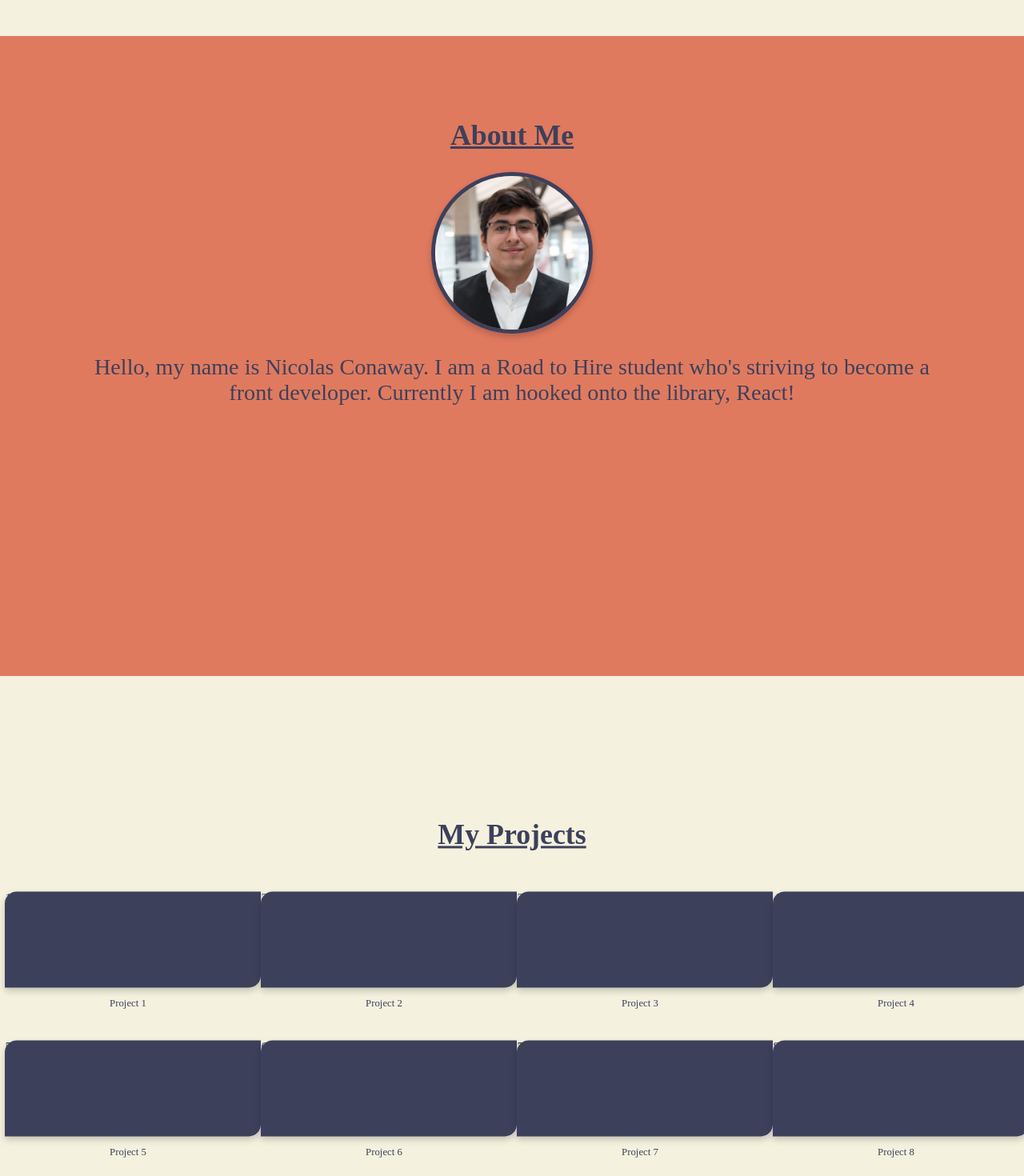
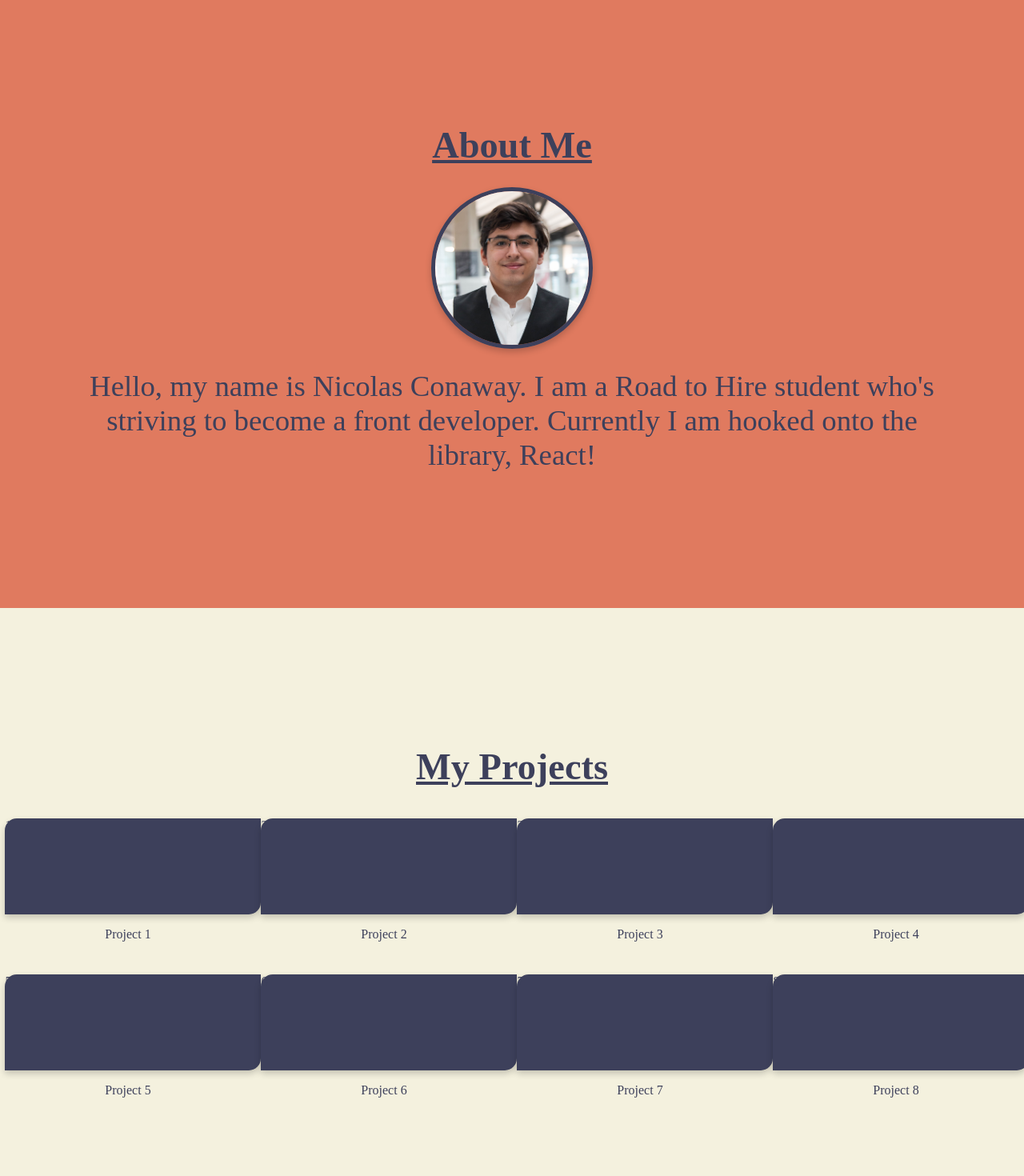
Before and after one commit to NicolasConaway/portfolio-project, a React (Create React App) app: page / in a window 1280 px wide. Shown: the part 840-2310 px from the top of the page at 80% size. Built offline with nearby package versions, Linux system fonts and the light colour scheme; a web font is replaced by a local one.

Commit message:
fourth commit

```diff
--- a/src/App.js
+++ b/src/App.js
@@ -1,6 +1,5 @@
 import React from 'react';
 import './App.css';
-import Navbar from './Components/Navbar/index'
 import Title from './Components/Title/index'
 import About from './Components/About/index'
 import Projects from './Components/Projects/index'
@@ -10,15 +9,14 @@ class App extends React.Component {
 
   render(){
     return (
+      <>
 
-      <>
-        < Navbar />
         < Title />
         < About />
         < Projects />
         < ComeFindMe />
+
       </>
-
     )
   }
 }
--- a/src/Components/About/index.js
+++ b/src/Components/About/index.js
@@ -7,14 +7,13 @@ class About extends React.Component {
     render() {
         return (
             <>
+
                 <div className="about">
-                    <div className="about__container">
-                        <h1>About Me</h1>
-                        <img src={Me} alt="Nicolas Conaway"/>
-                        <p>Hello, my name is Nicolas Conaway. I am a Road to Hire student who's striving to become a front developer. Currently I am hooked onto the library, React!</p>
-                    </div>
+                    <h1>About Me</h1>
+                    <img src={Me} alt="Nicolas Conaway" />
+                    <p>Hello, my name is Nicolas Conaway. I am a Road to Hire student who's striving to become a front developer. Currently I am hooked onto the library, React!</p>
+                </div>
 
-                </div>
             </>
         )
     }
--- a/src/Components/About/styles.css
+++ b/src/Components/About/styles.css
@@ -1,48 +1,42 @@
 .about {
     height: 100vh;
     background-color: #e07a5f;
-}
-.about__container {
-    transform: translate( 0, 20%);
     display: flex;
     align-items: center;
     justify-content: center;
     flex-direction: column;
 }
-.about__container h1{
+.about h1{
     text-decoration: underline;
-    font-size: 2.8vw;
+    font-size: 2.9rem;
     text-align: center;
     padding-top: 2%;
     margin: 0;
     color: #3d405b;
 }
-.about__container img {
+.about img {
     width: 15%;
     border-radius: 50%;
     margin-top: 2%;
     border: 5px solid #3d405b;
     box-shadow: 0 4px 8px 0 rgba(0,0,0,0.2);
 }
-.about__container p {
+.about p {
     color: #3d405b;
-    font-size: 2.2vw;
+    font-size: 2.3rem;
     text-align: center;
     margin: 2% 8% 0 8%;
 }
 
 @media (max-width: 750px) {
-    .about__container {
-        transform: translate( 0, 20%);
-    }
-    .about__container h1 {
+    .about h1 {
         font-size: 1.75rem;
     }
-    .about__container img {
+    .about img {
         width: 30%;
         margin-top: 4%;
     }
-    .about__container p {
+    .about p {
         font-size: 1.3rem;
         margin: 4% 8% 0 8%;
     }
--- a/src/Components/ComeFindMe/styles.css
+++ b/src/Components/ComeFindMe/styles.css
@@ -1,18 +1,20 @@
 .social {
     height: 100vh;
     background-color: #e07a5f;
+    display: flex;
+    justify-content: center;
+    align-items: center;
 }
 .social h1 {
     color: #3d405b;
     font-family: 'Bungee Shade', cursive;
-    font-size: 4.5vw;
+    font-size: 4.7rem;
     text-align: center;
-    transform: translate( 0, 160%);
+    margin: 0;
 }
 
 @media (max-width: 750px) {
     .social h1 {
         font-size: 2rem;
-        transform: translate( 0, 125%);
     }
 }
--- a/src/Components/Navbar/index.js
+++ b/src/Components/Navbar/index.js
@@ -13,7 +13,7 @@ class Navbar extends React.Component {
                         to="title"
                         spy={true}
                         smooth={true}
-                        offset={-120}
+                        offset={0}
                         duration={1000}
                         className="navlinks">
                         Home
--- a/src/Components/Navbar/styles.css
+++ b/src/Components/Navbar/styles.css
@@ -4,10 +4,13 @@
     z-index: 100;
     display: flex;
     justify-content: flex-end;
+    background-color: lightpink;
+    height: 0;
 }
 .navbar {
     display: flex;
     justify-content: space-evenly;
+    align-items: center;
     padding: 1% 0 1% 0;
     margin: 0;
     background-color: #81b29a;
@@ -15,6 +18,7 @@
     width: 50%;
     border-radius:0 0 0 25px;
     box-shadow: 0 4px 8px 0 rgba(0,0,0,0.2);
+    height: 4vh;
 }
 
 .navlinks {
@@ -38,6 +42,6 @@
         border-radius:0;
     }
     .navlinks {
-        font-size: 3.5vw;
+        font-size: .8rem;
     }
 }
--- a/src/Components/Projects/index.js
+++ b/src/Components/Projects/index.js
@@ -1,62 +1,29 @@
 import React from 'react';
 import './styles.css';
-
-const projectThumnails = [
-    {
-        name: 'Project 1',
-        url: '1'
-    },
-    {
-        name: 'Project 2',
-        url: '2'
-    },
-    {
-        name: 'Project 3',
-        url: '3'
-    },
-    {
-        name: 'Project 4',
-        url: '4'
-    },
-    {
-        name: 'Project 5',
-        url: '5'
-    },
-    {
-        name: 'Project 6',
-        url: '6'
-    },
-    {
-        name: 'Project 7',
-        url: '7'
-    },
-    {
-        name: 'Project 8',
-        url: '8'
-    }
-];
+import projectThumbnails from './projectThumbnails.json'
 
 class Projects extends React.Component {
 
     render() {
         return (
 
-            <div className="projects">
-                <div className="projects__container">
+            <>
+                <div className="projects">
                     <h1>My Projects</h1>
                     <div className="thumbnail__container">
-                        {projectThumnails.map((card) => {
-                            return (
-                                <div>
-                                    <p className="thumbnail">{card.url}</p>
-                                    <p className="thumbnailName">{card.name}</p>
-                                </div>
-                            )
-                        })}
+                        {
+                            projectThumbnails.map((card, i) => {
+                                return (
+                                    <div key={i}>
+                                        <p className="thumbnail">{card.id}</p>
+                                        <p className="thumbnailName">{card.name}</p>
+                                    </div>
+                                )
+                            })
+                        }
                     </div>
                 </div>
-            </div>
-
+            </>
 
         )
     }
--- /dev/null
+++ b/src/Components/Projects/projectThumbnails.json
@@ -0,0 +1,34 @@
+[
+    {
+        "name":"Project 1",
+        "id": 1
+    },
+    {
+        "name":"Project 2",
+        "id": 2
+    },
+    {
+        "name":"Project 3",
+        "id": 3
+    },
+    {
+        "name":"Project 4",
+        "id": 4
+    },
+    {
+        "name":"Project 5",
+        "id": 5
+    },
+    {
+        "name":"Project 6",
+        "id": 6
+    },
+    {
+        "name":"Project 7",
+        "id": 7
+    },
+    {
+        "name":"Project 8",
+        "id": 8
+    }
+]
--- a/src/Components/Projects/styles.css
+++ b/src/Components/Projects/styles.css
@@ -1,20 +1,21 @@
 .projects {
     height: 100vh;
-}
-.projects__container {
-    transform: translate( 0, 35%);
+    display: flex;
+    flex-direction: column;
+    align-items: center;
+    justify-content: center;
 }
 .projects h1 {
     color: #3d405b;
     text-align: center;
     text-decoration: underline;
-    font-size: 2.8vw;
+    font-size: 2.9rem;
+    margin: 0;
 }
 .thumbnail__container {
     display: flex;
     flex-wrap: wrap;
     justify-content: space-around;
-    align-content: center;
     margin-top: 1%;
 }
 .thumbnail {
@@ -29,19 +30,21 @@
 .thumbnailName {
     color: #3d405b;
     text-align: center;
-    font-size: 1vw;
+    font-size: 1rem;
 }
 
 @media (max-width: 750px) {
-    .projects__container {
-        transform: translate( 0, 20%);
-    }
     .projects h1 {
         font-size: 1.75rem;
+        padding-top: 5%;
+    }
+    .thumbnail__container {
+        margin-top: 3%;
     }
     .thumbnail {
-        width: 20vh;
-        height: 8vh;
+        width: 150px;
+        height: 65px;
+        margin: 8% 0 0 0;
     }
     .thumbnailName {
         font-size: .65rem;
--- a/src/Components/Title/index.js
+++ b/src/Components/Title/index.js
@@ -1,11 +1,13 @@
 import React from 'react';
 import './styles.css';
+import Navbar from '../Navbar/index'
 
 class Title extends React.Component {
 
     render() {
         return (
             <>
+                <Navbar />
                 <div className="title">
                     <h1>Welcome to my portfolio!</h1>
                 </div>
--- a/src/Components/Title/styles.css
+++ b/src/Components/Title/styles.css
@@ -1,17 +1,19 @@
 .title {
     height: 100vh;
+    display: flex;
+    justify-content: center;
+    align-items: center;
 }
 .title h1 {
     color: #3d405b;
     font-family: 'Bungee Shade', cursive;
-    font-size: 4.5vw;
+    font-size: 4.7rem;
     text-align: center;
-    transform: translate( 0, 100%);
+    margin: 0;
 }
 
 @media (max-width: 750px) {
     .title h1 {
         font-size: 2rem;
-        transform: translate( 0, 90%);
     }
 }
```
